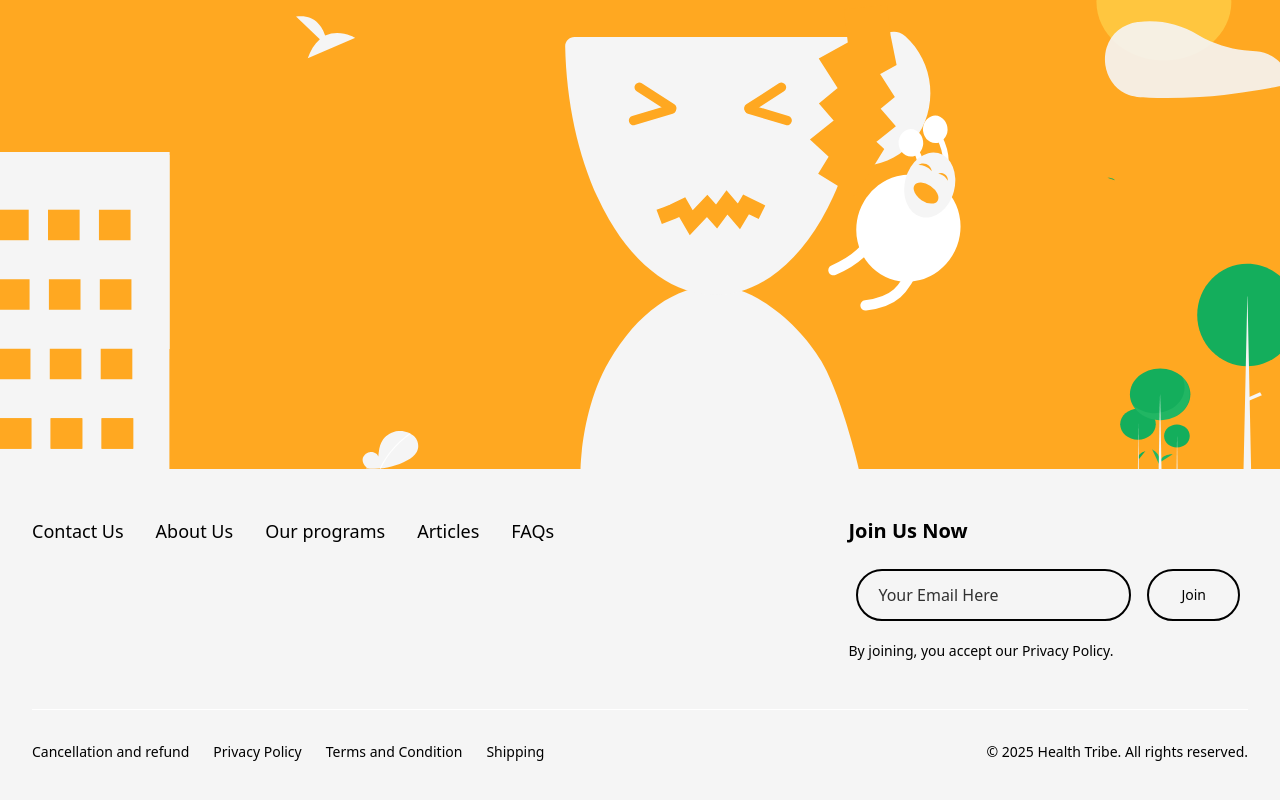
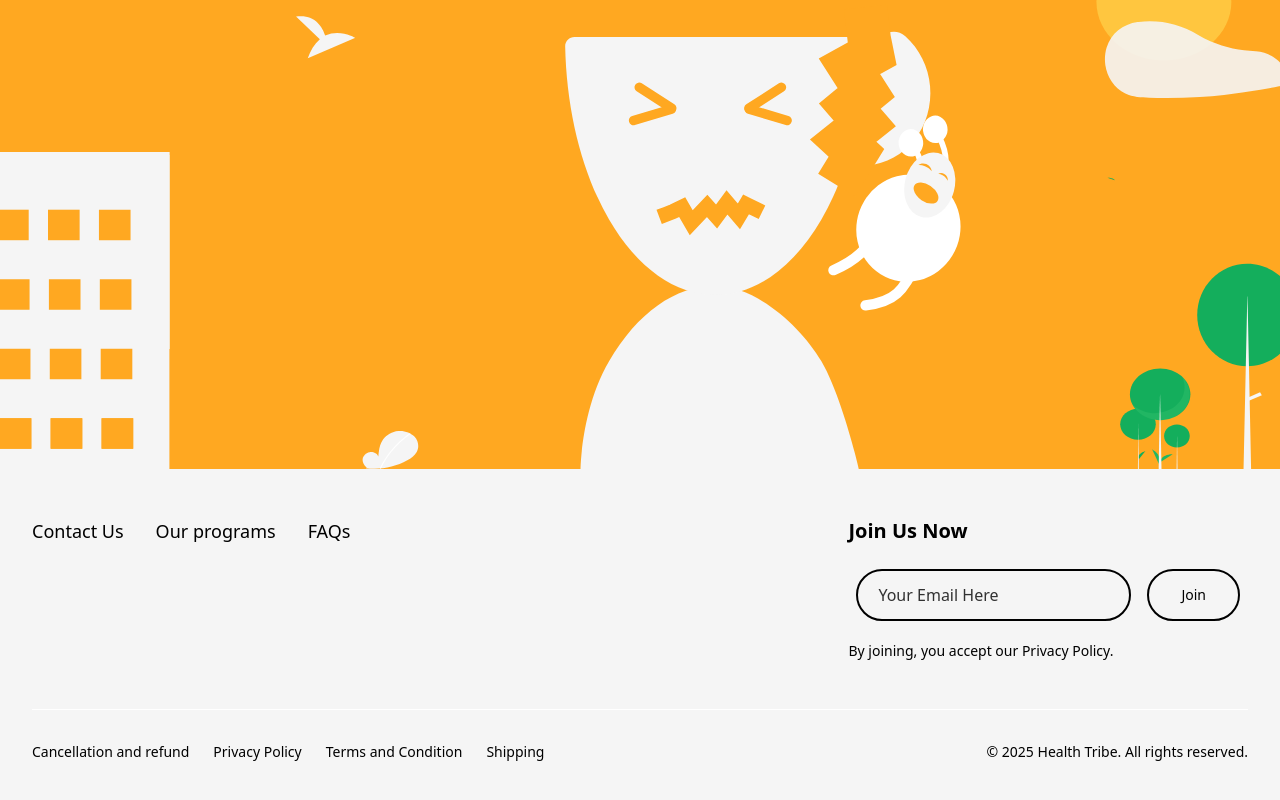
Before and after one commit to health-tribe/healthtribe, a Next.js app: page / in a window 1280 px wide. Shown: the part 6154-6954 px from the top of the page. Built offline with nearby package versions, Linux system fonts and the light colour scheme; no server answers.

Commit message:
Update footer.tsx

```diff
--- a/components/footer.tsx
+++ b/components/footer.tsx
@@ -18,10 +18,10 @@ export default function App() {
     // Navigation items
     const navItems = [
         { name: 'Contact Us', href: '/contact' },
-        { name: 'About Us', href: '/about' },
-        { name: 'Our programs', href: '/programs' },
-        { name: 'Articles', href: '/articles' },
-        { name: 'FAQs', href: '/faqs' },
+
+        { name: 'Our programs', href: '/#programs' },
+
+        { name: 'FAQs', href: '/#faq' },
     ];
 
     // Legal items
```
